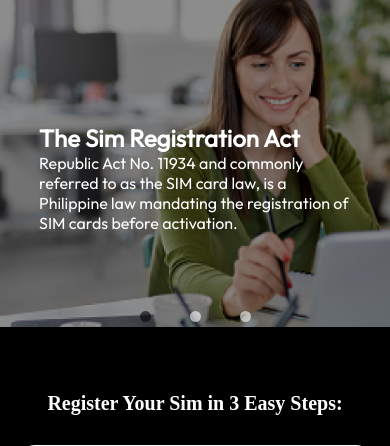
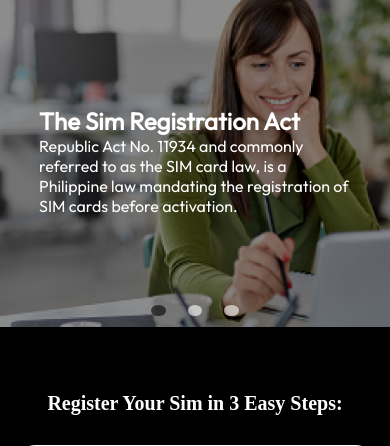
Before and after one commit to SharuHaru/SImcard-Registartion-Project, a PHP site: page / in a window 390 px wide. Shown: the part 45-491 px from the top of the page. Run offline with PHP 8.4, Linux system fonts and the light colour scheme.

Commit message:
Carousel responsive and Slideshow Indicator

```diff
--- a/css/style.css
+++ b/css/style.css
@@ -57,10 +57,6 @@ li {
         /* Layout */
         display: grid;
         grid-template-columns: 20% 60% 20%;
-
-
-
-
     }
 
     .logo-nav {
@@ -119,11 +115,16 @@ li {
         justify-content: flex-end;
         align-items: center;
 
+        /* Structure */
+        height: 100px;
     }
 
     .account img {
         width: 30%;
         padding-left: 10%;
+
+        /* Structure */
+        height: 100%;
     }
 
     .desktop-nav {
@@ -140,6 +141,7 @@ li {
 /* ========================= CAROUSEL ========================= */
 
 .carousel {
+    /* Structure */
     width: 100%;
     height: 327px;
     background: url(/SImcardRegistration/Images/carousel-1.png);
@@ -149,13 +151,14 @@ li {
 
     color: white;
 
+    /* Layout */
     display: grid;
-    grid-template-rows: 95% 5%;
+    grid-template-rows: 90% 10%;
 }
 
-@media (min-width: 430px) {
+@media (min-width: 700px) {
     .carousel {
-        height: 800px;
+        height: 550px;
     }
 }
 
@@ -166,17 +169,40 @@ li {
     margin: auto 10% 20% 10%;
 }
 
-.indicator {
+.container-indicator {
     display: flex;
+    flex-direction: column;
     justify-content: center;
+    align-items: center;
     width: 100%;
+    height: 100%;
+
+
 
 }
 
+.indicator {
+    /* Structure */
+    width: 25%;
+
+    display: flex;
+    flex-direction: row;
+    justify-content: space-between;
+    align-items: center;
+    height: 50%;
+    height: 50%;
+}
+
 .indicator div {
-    width: 11px;
-    height: 11px;
-    border-radius: 10px;
+    width: 15%;
+    height: 70%;
+    max-width: 25px;
+    max-height: 25px;
+
+    min-width: 7px;
+    min-height: 7px;
+
+    border-radius: 70%;
 
     margin: 0px 5%;
 
--- a/index.html
+++ b/index.html
@@ -47,11 +47,14 @@
                 is a Philippine law mandating the registration of SIM cards before activation. </p>
         </div>
 
-        <div class="indicator">
-            <div class="active-indicator"></div>
-            <div class="inactive-indicator"></div>
-            <div class="inactive-indicator"></div>
+        <div class="container-indicator">
+            <div class="indicator">
+                <div class="active-indicator"></div>
+                <div class="inactive-indicator"></div>
+                <div class="inactive-indicator"></div>
+            </div>
         </div>
+
     <section>
 
     <!-- FOR STEPS AND CLICK HERE TO REGISTER -->
```
